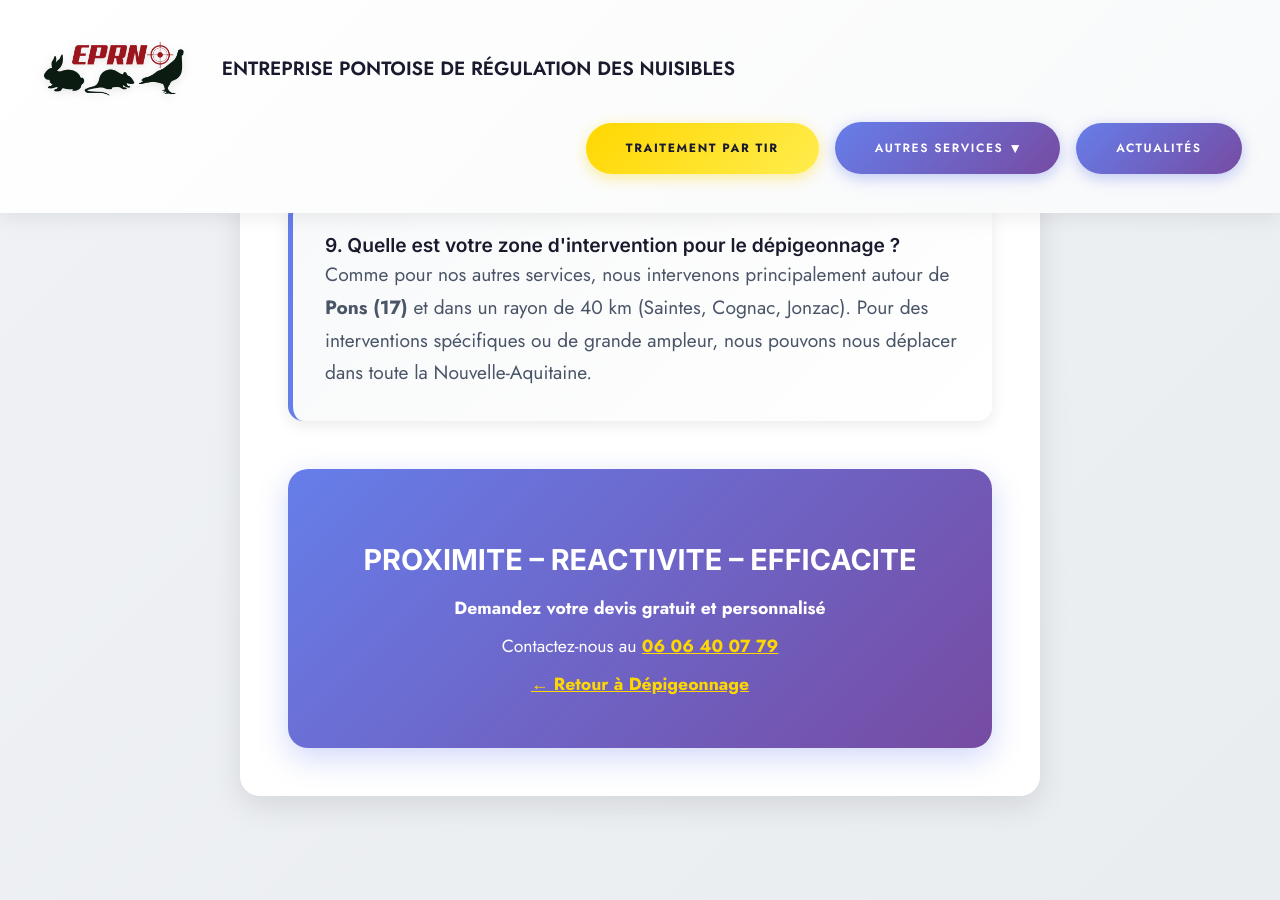
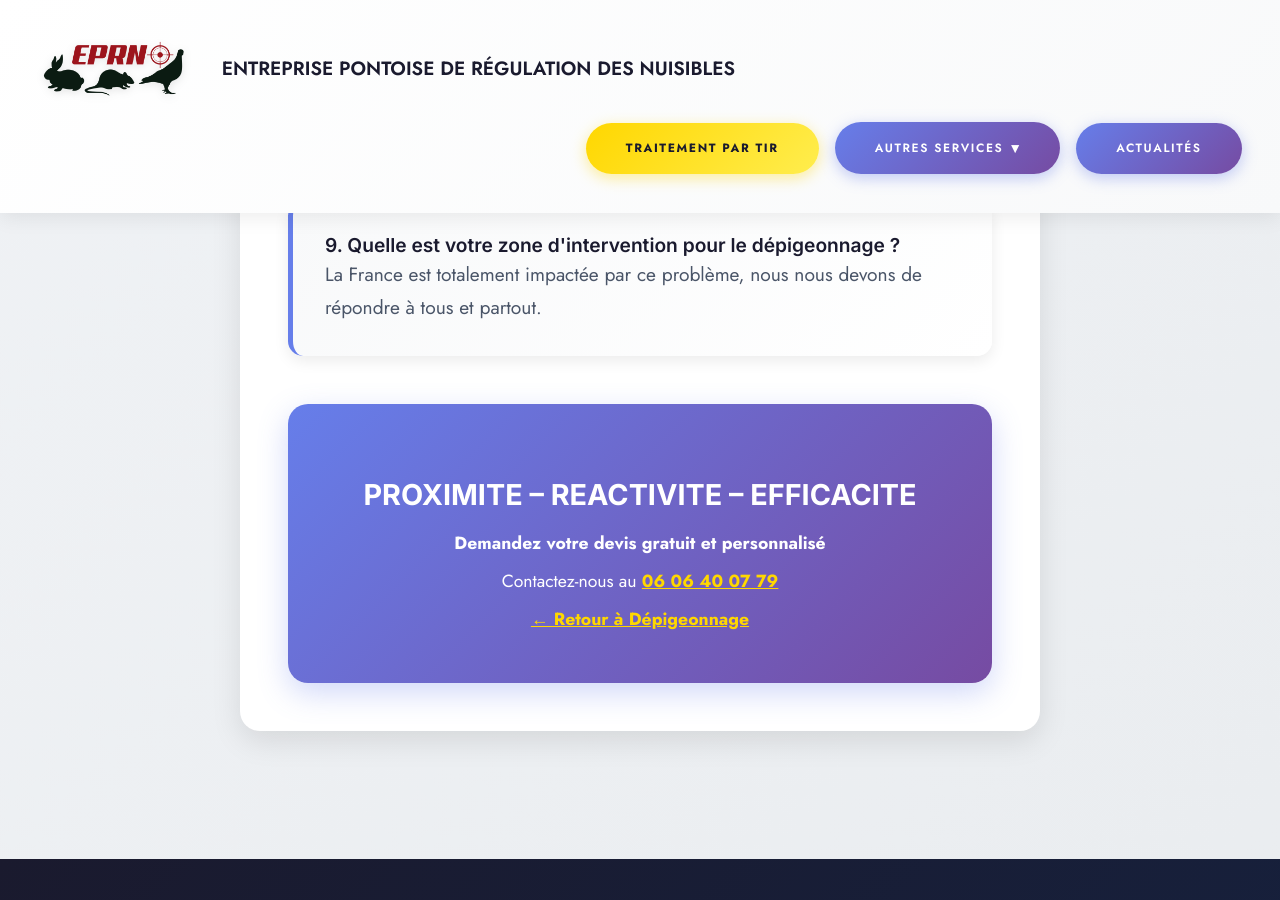
Before and after one commit to TheDoubleJo/eprn, a Jekyll site: the page built from faq-depigeonnage.html, in a window 1280 px wide and 900 px high, scrolled down 2326 px. Built offline with Jekyll 4.4.1, drawn with Linux system fonts in a browser that asks for light colours; some of the changed text lies outside the part shown.

Commit message:
Update FAQ “faq-depigeonnage”

```diff
--- a/faq-depigeonnage.html
+++ b/faq-depigeonnage.html
@@ -1,35 +1,26 @@
 ---
 layout: default
-title: "FAQ Dépigeonnage - EPRN"
-description: "Questions fréquentes sur le dépigeonnage et l'éloignement des pigeons en Charente-Maritime. Réponses sur les pics, filets, et la régulation par tir."
+title: FAQ Dépigeonnage - EPRN
+description: Questions fréquentes sur le dépigeonnage et l'éloignement des pigeons en France. Réponses sur l'effarouchement, les pics, filets, et la régulation par tir.
 faq_items:
-  - question: "Qu'est-ce que le dépigeonnage ?"
-    answer: |
-      Le **dépigeonnage** regroupe l'ensemble des techniques visant à éloigner les pigeons ou à réduire leur population dans des zones où ils causent des nuisances. Cela va de la pose de dispositifs physiques à la régulation de la population par capture ou par tir.
-  - question: "Pourquoi faut-il réguler la présence des pigeons ?"
-    answer: |
-      Les pigeons causent trois types de problèmes majeurs. **Sanitaire** : ils sont porteurs de maladies et de parasites (puces, tiques). **Matériel** : leurs fientes sont extrêmement acides et dégradent la pierre, le métal et les peintures. **Nuisances** : bruits dès l'aube et odeurs désagréables.
-  - question: "Quelles sont les méthodes d'éloignement les plus efficaces ?"
-    answer: |
-      L'efficacité dépend de l'endroit à protéger. Les **pics anti-pigeons** empêchent le posage sur les rebords. Les **filets** ferment totalement l'accès à des cours intérieures ou des balcons. Les **câbles tendus** sont plus discrets pour les corniches.
-  - question: "Est-ce que les pics anti-pigeons blessent les oiseaux ?"
-    answer: |
-      Non, les pics sont conçus pour être dissuasifs. L'oiseau voit l'obstacle et ne tente pas de se poser. C'est une méthode d'éloignement passive et sans danger pour l'animal.
-  - question: "Quand faut-il envisager une régulation par tir ?"
-    answer: |
-      Le traitement par tir est préconisé lorsque les pigeons ont colonisé des zones inaccessibles à la pose de filets (comme de grands entrepôts ou des clochers) ou lorsque la colonie est trop importante pour être simplement éloignée. C'est une solution rapide, précise et efficace pour réduire drastiquement une population.
-  - question: "Les filets de protection sont-ils très visibles ?"
-    answer: |
-      Nous utilisons des filets en polyéthylène haute densité, très fins et résistants. Ils existent en plusieurs couleurs (noir, pierre) pour se fondre au maximum dans l'architecture du bâtiment. À quelques mètres de distance, ils deviennent presque invisibles.
-  - question: "Est-il possible de capturer les pigeons pour les déplacer ?"
-    answer: |
-      Nous utilisons parfois des cages de capture avec appâts. Cependant, le pigeon ayant un instinct de retour très fort, le déplacement est rarement efficace sur le long terme. La capture est souvent une étape préliminaire à d'autres formes de régulation.
-  - question: "Intervenez-vous sur les bâtiments historiques ou les églises ?"
-    answer: |
-      Oui, nous avons une grande expertise dans la protection du patrimoine. Nous choisissons alors les solutions les plus discrètes et les moins invasives pour respecter l'esthétique du monument tout en assurant sa protection contre les déjections.
-  - question: "Quelle est votre zone d'intervention pour le dépigeonnage ?"
-    answer: |
-      Comme pour nos autres services, nous intervenons principalement autour de **Pons (17)** et dans un rayon de 40 km (Saintes, Cognac, Jonzac). Pour des interventions spécifiques ou de grande ampleur, nous pouvons nous déplacer dans toute la Nouvelle-Aquitaine.
+  - question: Qu'est-ce que le dépigeonnage ?
+    answer: Le **dépigeonnage** regroupe l'ensemble des techniques visant à éloigner les pigeons ou à réduire leur population dans des zones où ils causent des nuisances. Cela va de la pose de dispositifs physiques à la régulation de la population par capture ou par tir.
+  - question: Pourquoi faut-il réguler la présence des pigeons ?
+    answer: "Les pigeons causent trois types de problèmes majeurs. **Sanitaire** : ils sont porteurs de maladies et de parasites (puces, tiques). **Matériel** : leurs fientes sont extrêmement acides et dégradent la pierre, le métal et les peintures. **Nuisances** : bruits dès l'aube et odeurs désagréables."
+  - question: Quelles sont les méthodes d'éloignement ?
+    answer: Les **pics anti-pigeons** empêchent le posage sur les rebords. Les **filets** ferment totalement l'accès à des cours intérieures ou des balcons. Les **câbles tendus** sont plus discrets pour les corniches. **Mais à moyens et longs termes aucun de ces systèmes sont efficaces.**
+  - question: Est-ce que les pics anti-pigeons blessent les oiseaux ?
+    answer: Non, les pics sont conçus pour être dissuasifs. L'oiseau voit l'obstacle et ne tente pas de se poser. C'est une méthode d'éloignement passive et sans danger pour l'animal.
+  - question: Quand faut-il envisager une régulation par tir ?
+    answer: Le traitement par tir est préconisé lorsque les pigeons ont colonisé des zones inaccessibles à la pose de filets (comme de grands entrepôts ou des clochers) ou lorsque la colonie est trop importante pour être simplement éloignée. C'est une solution rapide, précise et efficace pour réduire drastiquement une population.
+  - question: Les filets de protection sont-ils très visibles ?
+    answer: Nous utilisons des filets en polyéthylène haute densité, très fins et résistants. Ils existent en plusieurs couleurs (noir, pierre) pour se fondre au maximum dans l'architecture du bâtiment. À quelques mètres de distance, ils deviennent presque invisibles.
+  - question: Est-il possible de capturer les pigeons pour les déplacer ?
+    answer: Nous utilisons parfois des cages de capture avec appâts. Cependant, le pigeon ayant un instinct de retour très fort, le déplacement est rarement efficace sur le long terme. La capture est souvent une étape préliminaire à d'autres formes de régulation.
+  - question: Intervenez-vous sur les bâtiments historiques ou les églises ?
+    answer: Oui, nous avons une grande expertise dans la protection du patrimoine. Nous choisissons alors les solutions les plus discrètes et les moins invasives pour respecter l'esthétique du monument tout en assurant sa protection contre les déjections.
+  - question: Quelle est votre zone d'intervention pour le dépigeonnage ?
+    answer: La France est totalement impactée par ce problème, nous nous devons de répondre à tous et partout.
 ---
 
 <!-- Schema.org markup for FAQPage -->
```
